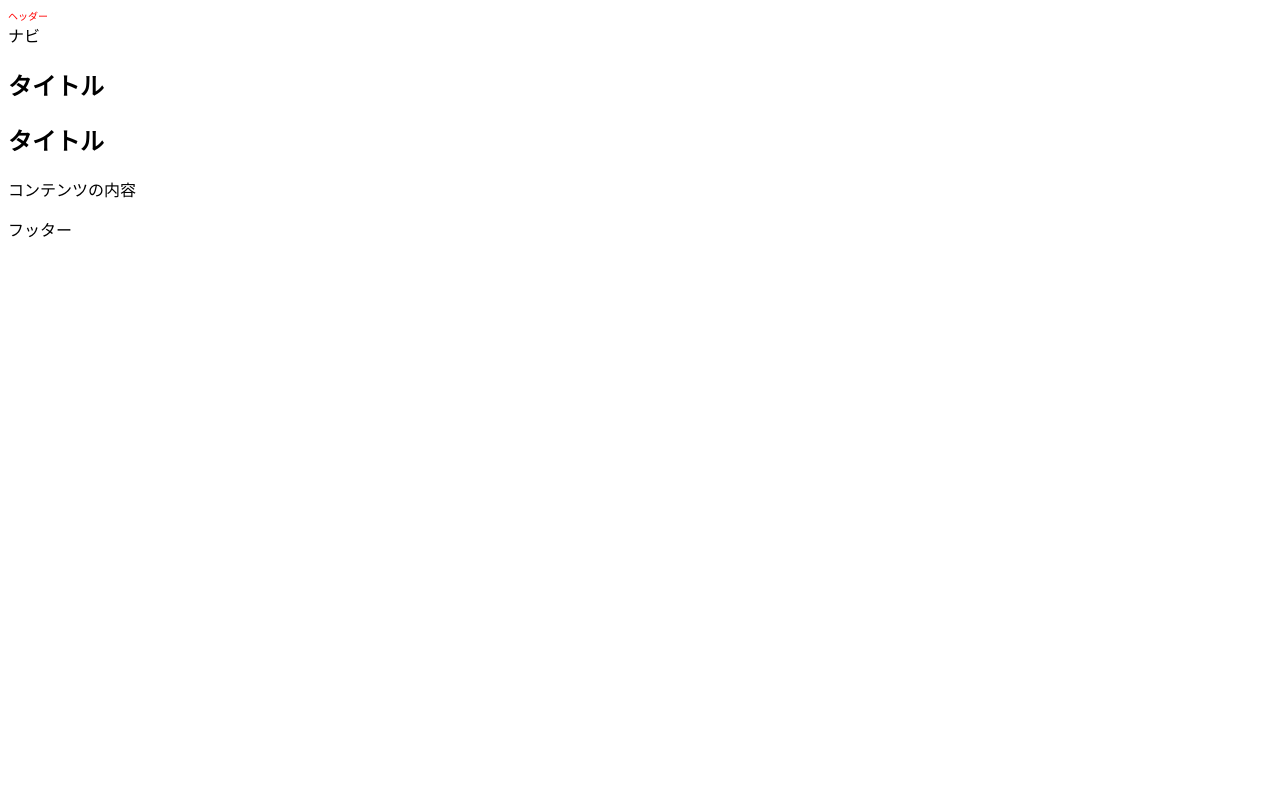
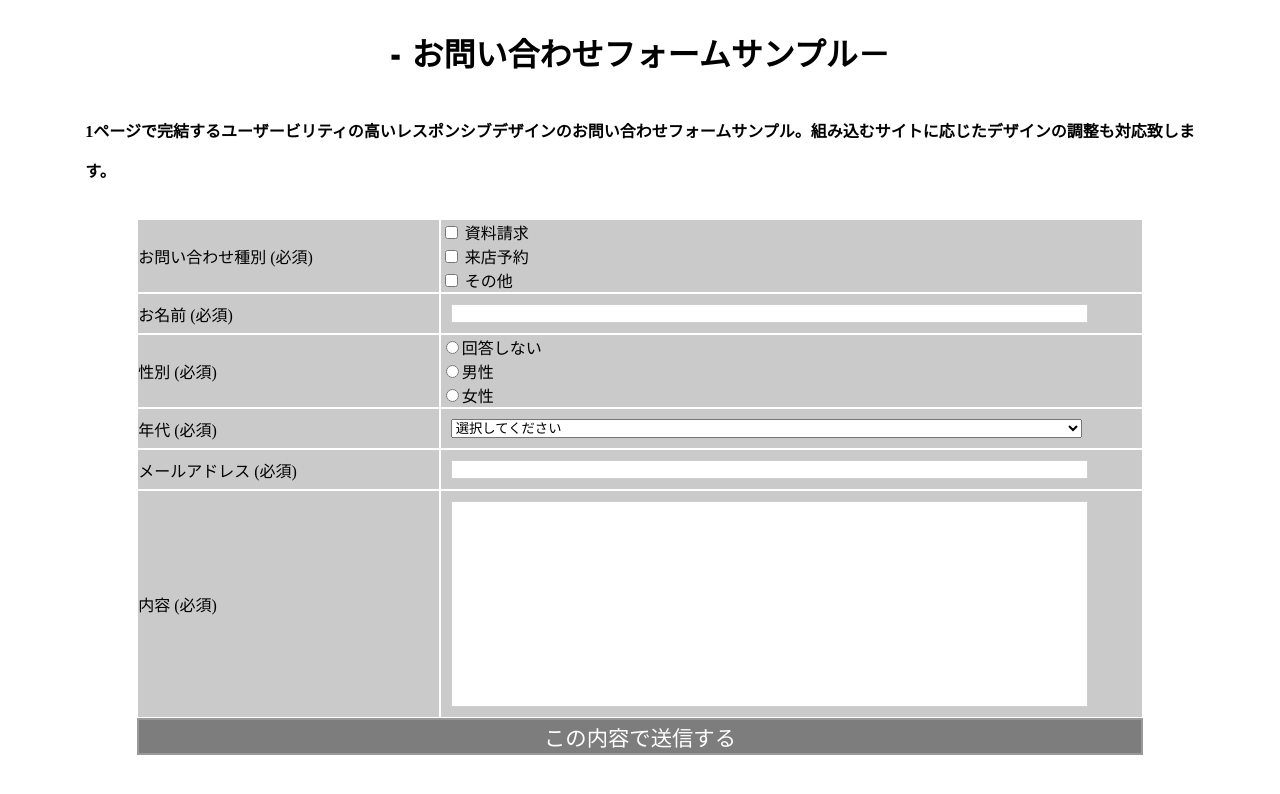
Before and after one commit to Kyohei-9841/lesson, a plain HTML site: page base/index.html in a window 1280 px wide. Drawn offline with Linux system fonts and the light colour scheme.

Commit message:
lesson1完成

```diff
--- a/base/index.css
+++ b/base/index.css
@@ -1,3 +1,135 @@
-.test {
-    color: red;
+h1{
+    font-family:Arial Black ;
+
 }
+.container {
+    display: flex;
+    flex-direction: column;
+    justify-content: center;
+}
+.header{
+    display: flex;
+    justify-content: center;
+}
+.item {
+    display: flex;
+    justify-content: center;
+}
+.header{
+    display: flex;
+    justify-content: center;
+}
+.main{
+    display: flex;
+    flex-direction: column;
+    margin: auto;
+}
+.room1{
+    display: flex;
+}
+.room2{
+    display: flex;
+}
+.room3{
+    display: flex;
+}
+.room4{
+    display: flex;
+}
+.room5{
+    display: flex;
+}
+.room6{
+    display: flex;
+}
+.room7{
+    display: flex;
+}
+.room8{
+    font-size: 16pt;
+    /* padding: 12px 465px; */
+    width: 100%;
+    background: #7e7d7d;
+    color: #ffffff;
+    border: 2px solid #999999;
+}
+.class1{
+    border: 1px  solid white;
+    width: 30%;
+    background-color:rgb(202, 202, 202);
+    /* padding: 30px 50px; */
+    display: flex;
+    align-items: center;
+}
+.class2{
+    border: 1px  solid white;
+    padding: 10px 90px; background-color:rgb(202, 202, 202); ;
+    display: flex;
+    align-items: center;
+}
+.class3{
+    border: 1px  solid white;
+    padding: 30px 98px; background-color:rgb(202, 202, 202); ;
+    display: flex;
+    align-items: center;
+}
+.class4{
+    border: 1px  solid white;
+    padding: 10px 98px; background-color:rgb(202, 202, 202); ;
+    display: flex;
+    align-items: center;
+}
+.class5{
+    border: 1px  solid white;
+    padding: 10px 58px; background-color:rgb(202, 202, 202); ;
+    display: flex;
+    align-items: center;
+}
+.class6{
+    border: 1px  solid white;
+    padding: 60px 98px; background-color:rgb(202, 202, 202); ;
+    display: flex;
+    align-items: center;
+}
+.class7{
+    display: flex;
+    flex-direction: column;
+    border: 1px solid white;
+    width: 70%;
+    /* padding: 30px 740px 30px 5px;  */
+    background-color:rgb(202, 202, 202); ;
+}
+.class8{
+    display: flex;
+    flex-direction: column;
+    border: 1px solid white;
+    padding:30px 730px 30px 5px;
+    background-color:rgb(202, 202, 202);
+}
+.class9 select{
+    width: 710px;
+    margin:10px;
+}
+.input1{
+    border:1px solid rgb(206, 206, 206);
+    width: 90%;
+    margin:10px;
+    /* margin :10px  ; */
+}
+.back{
+    background-color: #7e7d7d;
+
+}
+textarea {
+    resize: none;
+    /* width:800px; */
+    height:200px;
+    margin:10px;
+    width: 90%;
+    border:1px solid rgb(206, 206, 206);
+}
+
+select {
+    width: 90%;
+    margin:10px;
+}
--- a/base/index.html
+++ b/base/index.html
@@ -1,33 +1,96 @@
 <!DOCTYPE html>
-<html lang="ja">
+<html>
     <head>
-        <meta charset="utf-8">
-        <title>サイトタイトル</title>
-        <meta name="description" content="サイトキャプションを入力">
-        <meta name="keywords" content="サイトキーワードを,で区切って入力">
-        <link rel="stylesheet" href="./index.css">
+        <meta charset="utf-8" />
+        <link rel="stylesheet" href="index.css">
     </head>
-
     <body>
-        <!----- ヘッダー ----->
-        <header class="test" style="font-size: 10px;">ヘッダー</header>
-        <nav>ナビ</nav>
-        <!----- ヘッダー END ----->
-
-        <!----- メインコンテンツ ----->
-        <article>
-        <h1>タイトル</h1>
-        <section>
-        <h2>タイトル</h2>
-        <p>コンテンツの内容</p>
-        </section>
-        </article>
-        <!----- メインコンテンツ END ----->
-
-        <!----- フッター ----->
-        <footer>フッター</footer>
-        <!----- フッター END ----->
-
-        <script src="./index.js"></script>
+            <div class="item">
+                <h1>- お問い合わせフォームサンプル－</h1>
+            </div>
+            <div class="container">
+                <div class="header">
+                    <h4>1ページで完結するユーザービリティの高いレスポンシブデザインのお問い合わせフォームサンプル。組み込むサイトに応じたデザインの調整も対応致しま<p>す。</p></h4>
+                </div>
+                <div class="main">
+                    <div class="room1">
+                        <div class="class1">
+                        お問い合わせ種別 (必須)
+                        </div>
+                        <div class="class7">
+                            <div>
+                            <input type="checkbox" id="a1" name="a1">
+                            <label for="a1">資料請求</label>
+                            </div>
+                            <div>
+                            <input type="checkbox" id="a2" name="a2">
+                            <label for="a2">来店予約</label>
+                            </div>
+                            <div>
+                            <input type="checkbox" id="a3" name="a3">
+                            <label for="a3">その他</label>
+                            </div>
+                        </div>
+                    </div>
+                    <div class="room2">
+                        <div class="class1">
+                        お名前 (必須)
+                        </div>
+                        <div class="class7">
+                            <input class="input1" size="100">
+                        </div>
+                    </div>
+                    <div class="room3">
+                        <div class="class1">
+                            性別 (必須)
+                        </div>
+                        <div class="class7">
+                            <div>
+                            <input type="radio" name="gender" value="nah">回答しない
+                            </div>
+                            <div>
+                            <input type="radio" name="gender" value="male">男性
+                            </div>
+                            <div>
+                            <input type="radio" name="gender" value="male">女性
+                            </div>
+                        </div>
+                    </div>
+                    <div class="room4">
+                        <div class="class1">
+                            年代 (必須)
+                        </div>
+                        <div class="class7">
+                            <select>
+                                <option value="">選択してください</option>
+                                <option value="10代">10代</option>
+                                <option value="20代">20代</option>
+                                <option value="30代">30代</option>
+                                <option value="40代">40代</option>
+                                <option value="それ以上">それ以上</option>
+                            </select>
+                        </div>
+                    </div>
+                    <div class="room5">
+                        <div class="class1">
+                            メールアドレス (必須)
+                        </div>
+                        <div class="class7">
+                            <input class="input1" size="100">
+                        </div>
+                    </div>
+                    <div class="room6">
+                        <div class="class1">
+                            内容 (必須)
+                        </div>
+                        <div class="class7">
+                            <textarea></textarea>
+                        </div>
+                    </div>
+                    <div class="room7">
+                        <input type="submit" value="この内容で送信する" class="room8">
+                    </div>
+                </div>
+            </div>
     </body>
 </html>
```
